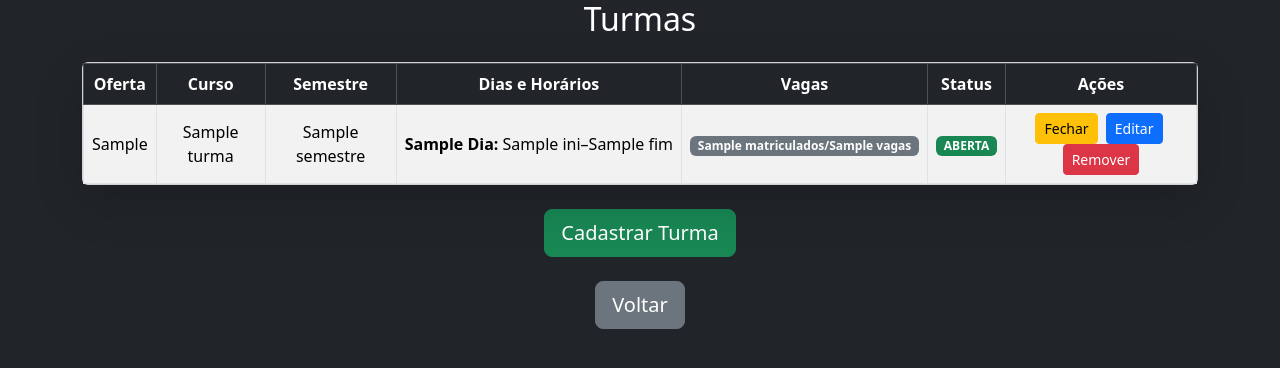
After one commit to LeoncioFerreira/Gerenciador-de-Cursos-e-Alunos, a Flask app: template templates/turmas/turmas.html in a window 1280 px wide. The commit adds this page. Shown: the top 368 px of the page. Run offline with Flask 3, Linux system fonts and the light colour scheme; the template is opened without the code that fills it: most values are stand-ins (such as "Sample title", 1, 10 or a date in 2020); some libraries are stand-ins or nearby versions.

Commit message:
Adiciona HTML para listar, cadastrar e editar turmas

```diff
--- a/templates/cursos/editar_curso.html
+++ b/templates/cursos/editar_curso.html
@@ -1,4 +1,4 @@
-{% extends "edit_base.html" %} {% set title = "Editar Curso" %} {% set
+{% extends "edit_padrao.html" %} {% set title = "Editar Curso" %} {% set
 titulo_form = "Editar Curso" %} {% set url_cancelar = "/cursos" %} {% block
 form_fields %}
 
--- /dev/null
+++ b/templates/turmas/turmas.html
@@ -0,0 +1,81 @@
+{% extends "tabela_padrao.html" %} {% block title %}Gerenciar Turmas{% endblock
+%} {% block titulo_tabela %}Turmas{% endblock %} {% block cabecalho %}
+<th>Oferta</th>
+<th>Curso</th>
+<th>Semestre</th>
+<th>Dias e Horários</th>
+<th>Vagas</th>
+<th>Status</th>
+<th>Ações</th>
+{% endblock %} {% block linhas %} {% for t in turmas %}
+<tr>
+  <!-- Oferta -->
+  <td class="align-middle">{{ t.codigo_oferta }}</td>
+
+  <!-- Curso -->
+  <td class="align-middle">{{ t.nome_curso }}</td>
+
+  <!-- Semestre -->
+  <td class="align-middle">{{ t.semestre }}</td>
+
+  <!-- Dias e horários -->
+  <td class="text-start align-middle text-nowrap">
+    {% for dia, intervalos in t.dias_horarios.items() %}
+    <strong>{{ dia|title }}:</strong>
+    {% for ini, fim in intervalos %} {{ ini }}–{{ fim }} {% endfor %}
+    <br />
+    {% endfor %}
+  </td>
+
+  <!-- Vagas -->
+  <td class="align-middle">
+    <span class="badge bg-secondary">
+      {{ t.matriculados|default(0) }}/{{ t.vagas }}
+    </span>
+  </td>
+
+  <!-- Status -->
+  <td class="align-middle">
+    {% if t.status == "ABERTA" %}
+    <span class="badge bg-success">ABERTA</span>
+    {% else %}
+    <span class="badge bg-danger">FECHADA</span>
+    {% endif %}
+  </td>
+
+  <!-- Ações -->
+  <td class="align-middle">
+    {% if t.status == "ABERTA" %}
+    <a
+      href="/turmas/fechar/{{ t.codigo_oferta }}"
+      class="btn btn-warning btn-sm me-1"
+    >
+      Fechar
+    </a>
+    {% else %}
+    <a
+      href="/turmas/abrir/{{ t.codigo_oferta }}"
+      class="btn btn-success btn-sm me-1"
+    >
+      Abrir
+    </a>
+    {% endif %}
+
+    <a
+      href="/turmas/editar/{{ t.codigo_oferta }}"
+      class="btn btn-primary btn-sm me-1"
+    >
+      Editar
+    </a>
+
+    <a
+      href="/turmas/excluir/{{ t.codigo_oferta }}"
+      class="btn btn-danger btn-sm"
+    >
+      Remover
+    </a>
+  </td>
+</tr>
+{% endfor %} {% endblock %} {% block botoes %}
+<a href="/turmas/cadastrar" class="btn btn-success btn-lg">Cadastrar Turma</a>
+{% endblock %}
```
Also changed, not shown: templates/turmas/cad_turma.html (added, +61 -0 lines), templates/turmas/editar_turma.html (added, +75 -0 lines).
